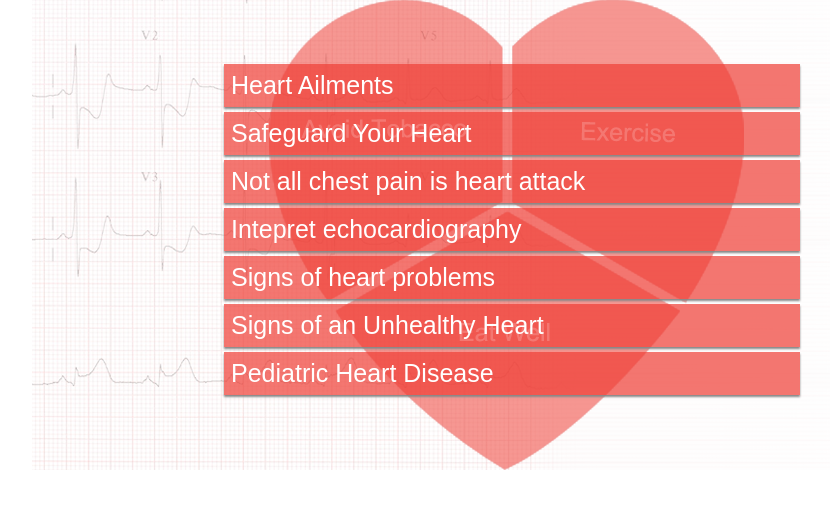
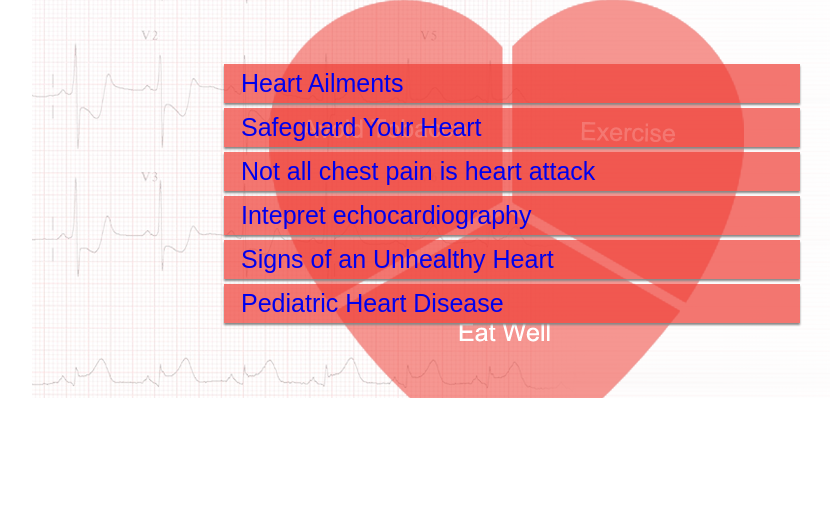
Before and after one commit to nandinichakravarty/Heart-tip, a plain HTML site: page index.html in a window 1280 px wide. Shown: the part 112-620 px from the top of the page, without its empty margins (128-961 px from the left). Drawn offline with nearby package versions, Linux system fonts and the light colour scheme.

Commit message:
links updated

```diff
--- a/index.html
+++ b/index.html
@@ -2,7 +2,7 @@
 <html xmlns="http://www.w3.org/1999/xhtml">
 <head>
 <meta http-equiv="Content-Type" content="text/html; charset=utf-8" />
-<title>Untitled Document</title>
+<title>Heart Tips</title>
 <link href="css/style.css" rel="stylesheet" type="text/css" />
 <meta name="viewport" content="width=320"/>
 <script type="text/javascript" src="http://ajax.googleapis.com/ajax/libs/jquery/1.4.4/jquery.min.js"></script>
@@ -10,17 +10,16 @@
 
 <body>
 <div id="container">
-<header><img src="images/heart-tips-logo.png" alt="heart tips" title="heart tips" /></header>
+<header><a href="http://www.kolkatatoday.com/Heart-Tips/index.html"><img src="images/heart-tips-logo.png" alt="heart tips" title="heart tips" /></a></header>
   <div class="menu-container">
         	<nav id="navigation">
             	<ul class="top-level">
-                    <li>Heart Ailments</li>
-                    <li>Safeguard Your Heart</li>
-                    <li>Not all chest pain is heart attack</li>
-                    <li>Intepret echocardiography</li>
-                    <li>Signs of heart problems</li>
-                    <li>Signs of an Unhealthy Heart </li>
-                    <li>Pediatric Heart Disease</li>
+                    <li><a href="http://www.kolkatatoday.com/Heart-Tips/heart-ailment.html">Heart Ailments</a></li>
+                    <li><a href="http://www.kolkatatoday.com/Heart-Tips/safeguard.html">Safeguard Your Heart</a></li>
+                    <li><a href="http://www.kolkatatoday.com/Heart-Tips/chest-pain.html">Not all chest pain is heart attack</a></li>
+                    <li><a href="http://www.kolkatatoday.com/Heart-Tips/interpret.html">Intepret echocardiography</a></li>
+                    <li><a href="http://www.kolkatatoday.com/Heart-Tips/unhealthy-heart.html">Signs of an Unhealthy Heart </a></li>
+                    <li><a href="pediatric-heart.html">Pediatric Heart Disease </a></li>
    				</ul>
 
             </nav>
```
